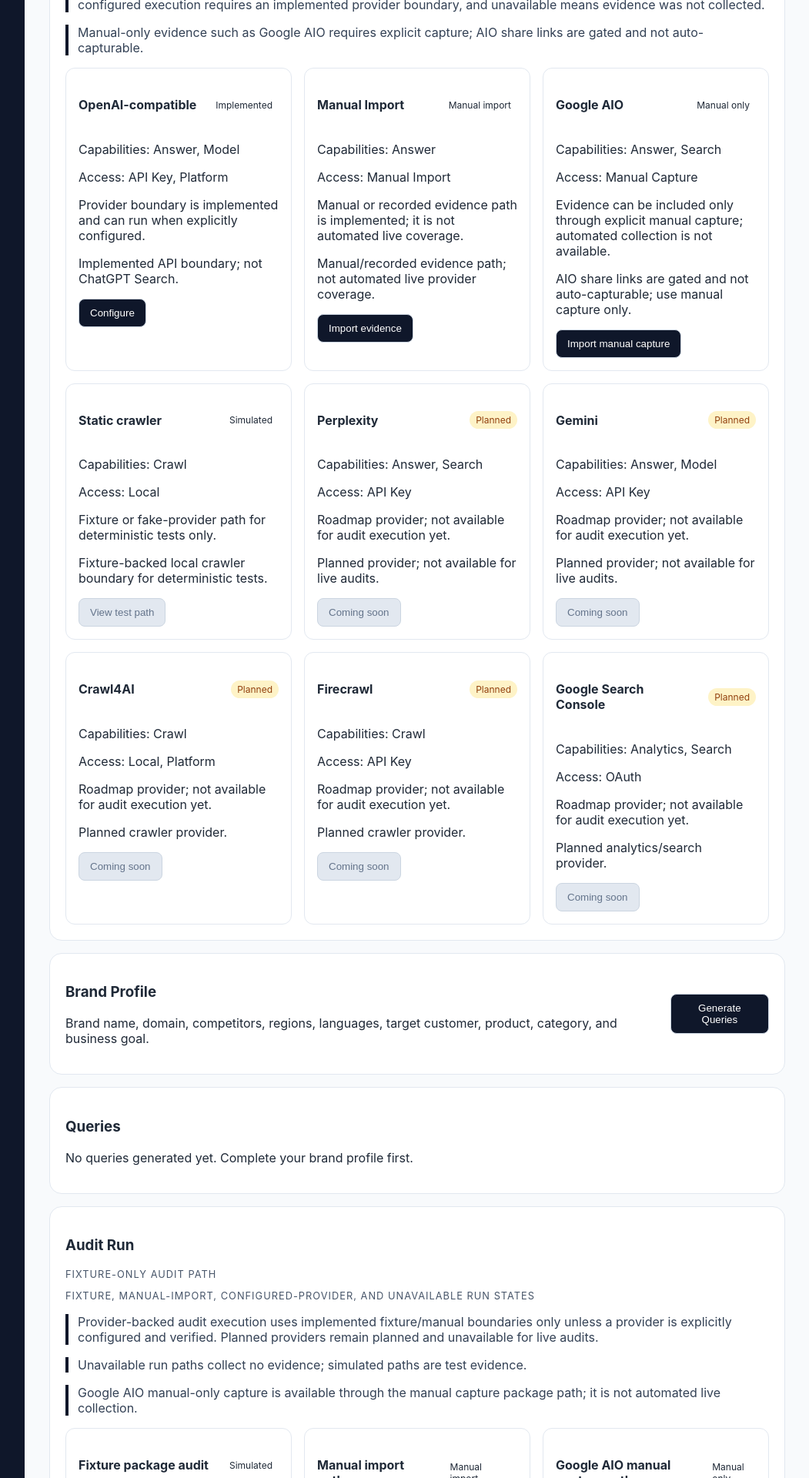
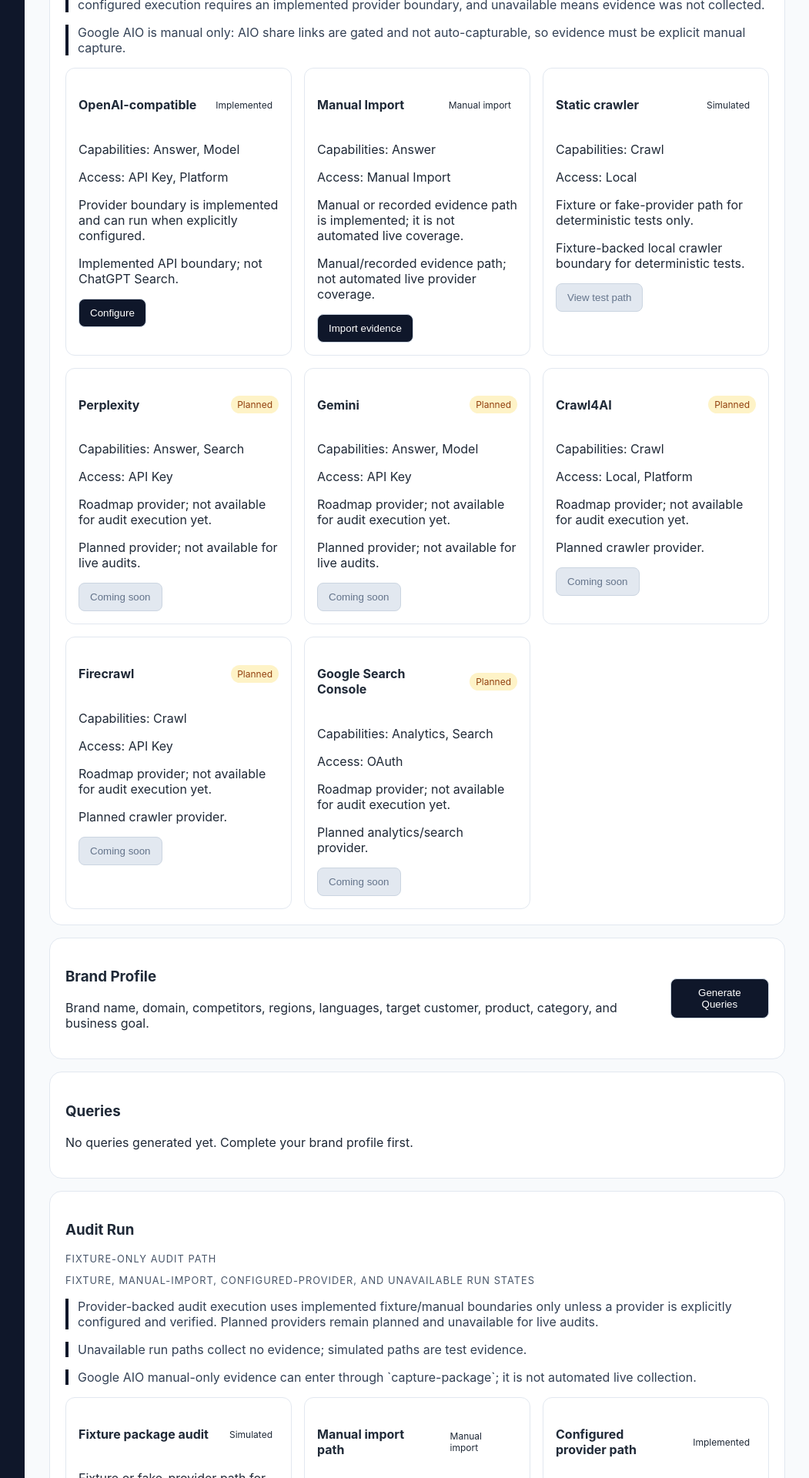
Before and after one commit to alexwang91/GEO-Agent, a React (Vite) app in the folder apps/desktop/: page / in a window 1280 px wide. Shown: the part 420-2340 px from the top of the page at 77% size, without its empty margins (228-1279 px from the left). Built offline with nearby package versions, Linux system fonts and the light colour scheme.

Commit message:
fix: keep desktop provider data structures unchanged

```diff
--- a/apps/desktop/src/App.jsx
+++ b/apps/desktop/src/App.jsx
@@ -23,12 +23,6 @@ const providerStatusCopy = {
     action: 'Import evidence',
     canExecute: true,
   },
-  manual_only: {
-    label: 'Manual only',
-    summary: 'Evidence can be included only through explicit manual capture; automated collection is not available.',
-    action: 'Import manual capture',
-    canExecute: true,
-  },
   simulated: {
     label: 'Simulated',
     summary: 'Fixture or fake-provider path for deterministic tests only.',
@@ -52,7 +46,6 @@ const providerStatusCopy = {
 const providers = [
   { name: 'OpenAI-compatible', capabilities: ['Answer', 'Model'], access: ['API Key', 'Platform'], statusKey: 'implemented', note: 'Implemented API boundary; not ChatGPT Search.' },
   { name: 'Manual Import', capabilities: ['Answer'], access: ['Manual Import'], statusKey: 'manual', note: 'Manual/recorded evidence path; not automated live provider coverage.' },
-  { name: 'Google AIO', capabilities: ['Answer', 'Search'], access: ['Manual Capture'], statusKey: 'manual_only', note: 'AIO share links are gated and not auto-capturable; use manual capture only.' },
   { name: 'Static crawler', capabilities: ['Crawl'], access: ['Local'], statusKey: 'simulated', note: 'Fixture-backed local crawler boundary for deterministic tests.' },
   { name: 'Perplexity', capabilities: ['Answer', 'Search'], access: ['API Key'], statusKey: 'planned', note: 'Planned provider; not available for live audits.' },
   { name: 'Gemini', capabilities: ['Answer', 'Model'], access: ['API Key'], statusKey: 'planned', note: 'Planned provider; not available for live audits.' },
@@ -64,7 +57,6 @@ const providers = [
 const runPaths = [
   { label: 'Fixture package audit', statusKey: 'simulated', command: 'run_fixture_audit(fixture_path, output_dir)' },
   { label: 'Manual import path', statusKey: 'manual', command: 'manual_import(recorded_dataset)' },
-  { label: 'Google AIO manual capture path', statusKey: 'manual_only', command: 'capture-package captures.json --out out/package' },
   { label: 'Configured provider path', statusKey: 'implemented', command: 'run_configured_provider(provider_config)' },
   { label: 'Provider access issue', statusKey: 'unavailable', command: 'resolve_provider_access()' },
 ];
@@ -172,7 +164,7 @@ export function App() {
           <h3>Providers</h3>
           <p className="security-note">Provider status uses implemented, manual import, simulated, planned, and unavailable labels. Planned providers are not live or available for audit execution.</p>
           <p className="security-note">Copy contract: manual import is recorded evidence, simulated fixture or fake-provider data is test evidence, live configured execution requires an implemented provider boundary, and unavailable means evidence was not collected.</p>
-          <p className="security-note">Manual-only evidence such as Google AIO requires explicit capture; AIO share links are gated and not auto-capturable.</p>
+          <p className="security-note">Google AIO is manual only: AIO share links are gated and not auto-capturable, so evidence must be explicit manual capture.</p>
           <div className="provider-grid">
             {providers.map((provider) => {
               const status = statusFor(provider.statusKey);
@@ -212,7 +204,7 @@ export function App() {
           <p className="eyebrow">Fixture, manual-import, configured-provider, and unavailable run states</p>
           <p className="security-note">Provider-backed audit execution uses implemented fixture/manual boundaries only unless a provider is explicitly configured and verified. Planned providers remain planned and unavailable for live audits.</p>
           <p className="security-note">Unavailable run paths collect no evidence; simulated paths are test evidence.</p>
-          <p className="security-note">Google AIO manual-only capture is available through the manual capture package path; it is not automated live collection.</p>
+          <p className="security-note">Google AIO manual-only evidence can enter through `capture-package`; it is not automated live collection.</p>
           <div className="run-path-grid">
             {runPaths.map((path) => {
               const status = statusFor(path.statusKey);
```
